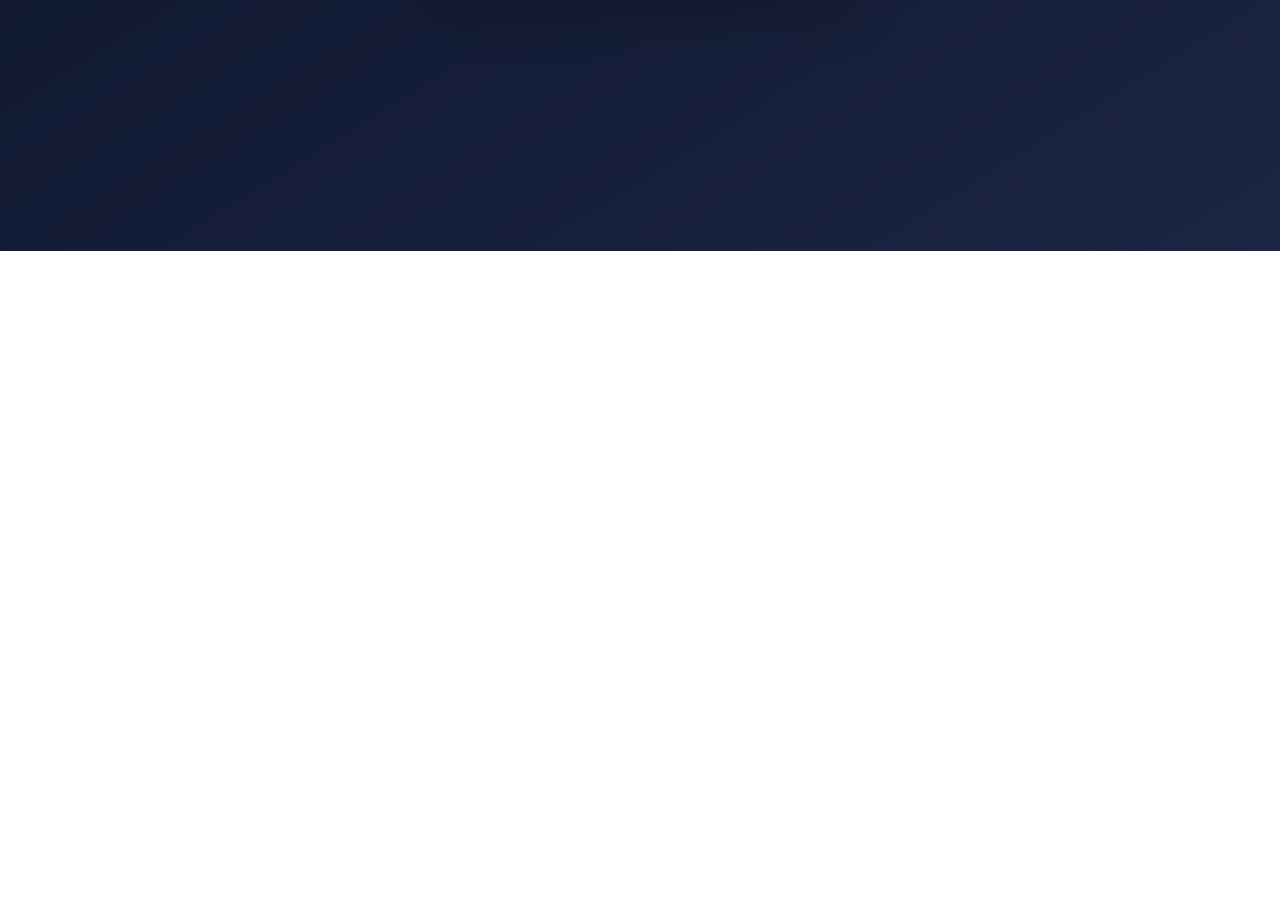
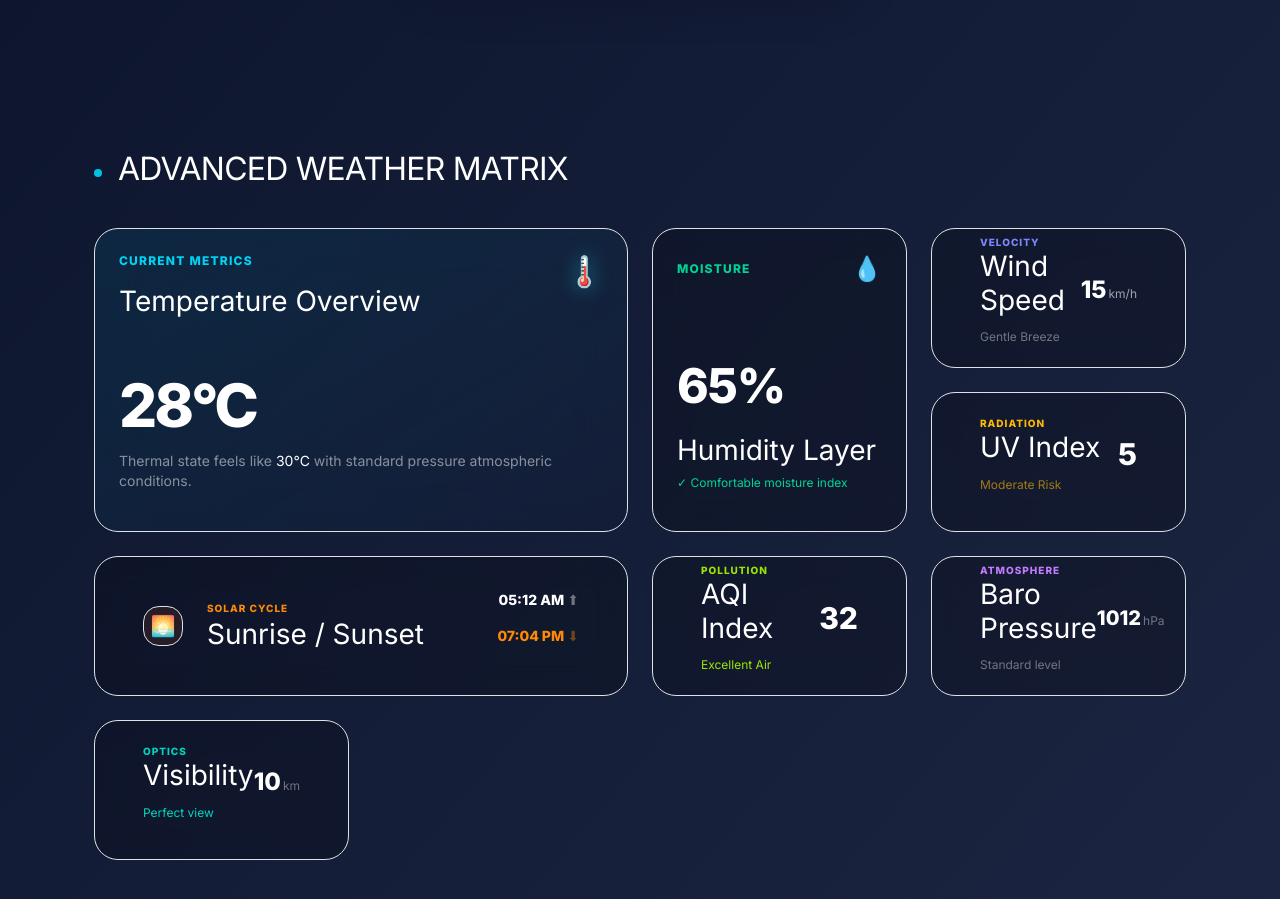
Before and after one commit to kumabbas014-beep/react-class, a React (Vite) app: page / in a window 1280 px wide. Shown: the part 549-1448 px from the top of the page. Before the commit the page ends 800 px from the top, so only its background shows below. Built offline with nearby package versions, Linux system fonts and the light colour scheme.

Commit message:
style: optimize layout to tailwind v4 canonical classes and fix warnings

```diff
--- a/src/App.jsx
+++ b/src/App.jsx
@@ -1,5 +1,6 @@
 import React, { useState } from 'react';
 import './App.css';
+import Card from './components/Card';
 
 function App() {
   const [city, setCity] = useState('');
@@ -12,8 +13,9 @@ function App() {
   };
 
   return (
-    <div className="min-h-screen bg-linear-to-br from-[#0b132b] to-[#1c2541] text-white font-['Inter'] pb-16 lg:pb-0">
+    <div className="min-h-screen bg-linear-to-br from-[#0b132b] to-[#1c2541] text-white font-['Inter'] pb-24 lg:pb-12">
 
+      {/* --- DESKTOP NAVBAR --- */}
       <nav className="hidden lg:block bg-black/25 border-b border-white/10 py-4 backdrop-blur-md">
         <div className="container mx-auto px-6 flex justify-between items-center relative">
 
@@ -23,52 +25,46 @@ function App() {
 
           <div className="flex items-center grow justify-center">
             <ul className="flex items-center gap-8 list-none m-0 p-0">
-
               <li>
                 <a className="group text-white font-semibold no-underline flex items-center gap-1.5 transition-all" href="#home">
                   <span className="w-0 overflow-hidden opacity-0 group-hover:w-5 group-hover:opacity-100 transition-all duration-300 inline-block text-lg">🏡</span>
                   <span>Home</span>
                 </a>
               </li>
-
               <li>
                 <a className="group text-white/60 no-underline hover:text-white flex items-center gap-1.5 transition-all" href="../Pages/Radar.html">
                   <span className="w-0 overflow-hidden opacity-0 group-hover:w-5 group-hover:opacity-100 transition-all duration-300 inline-block text-lg">📡</span>
                   <span>Live Radar</span>
                 </a>
               </li>
-
               <li>
                 <a className="group text-white/60 no-underline hover:text-white flex items-center gap-1.5 transition-all" href="../Pages/Hourly.html">
                   <span className="w-0 overflow-hidden opacity-0 group-hover:w-5 group-hover:opacity-100 transition-all duration-300 inline-block text-lg">⏰</span>
                   <span>Hourly Forecast</span>
                 </a>
               </li>
-
               <li>
                 <a className="group text-white/60 no-underline hover:text-white flex items-center gap-1.5 transition-all" href="../Pages/History.html">
                   <span className="w-0 overflow-hidden opacity-0 group-hover:w-5 group-hover:opacity-100 transition-all duration-300 inline-block text-lg">📜</span>
                   <span>Historical Data</span>
                 </a>
               </li>
-
               <li>
                 <a className="group text-white/60 no-underline hover:text-white flex items-center gap-1.5 transition-all" href="../Pages/News.html">
                   <span className="w-0 overflow-hidden opacity-0 group-hover:w-5 group-hover:opacity-100 transition-all duration-300 inline-block text-lg">📰</span>
                   <span>Weather News</span>
                 </a>
               </li>
-
               <li>
                 <a className="group text-white/60 no-underline hover:text-white flex items-center gap-1.5 transition-all" href="../Pages/Contact.html">
                   <span className="w-0 overflow-hidden opacity-0 group-hover:w-5 group-hover:opacity-100 transition-all duration-300 inline-block text-lg">📞</span>
                   <span>Contact Us</span>
                 </a>
               </li>
-
             </ul>
           </div>
 
+          {/* Settings & Language Dropdown */}
           <div className="relative">
             <button
               onClick={() => setIsDropdownOpen(!isDropdownOpen)}
@@ -86,16 +82,12 @@ function App() {
                 <button onClick={() => alert('Already in Dark Mode!')} className="w-full text-left px-3 py-2 text-sm rounded-xl hover:bg-white/5 transition-colors flex items-center gap-2 text-cyan-400 font-medium">
                   🌙 Dark Mode (Active)
                 </button>
-
                 <div className="border-t border-white/5 my-1.5"></div>
-
                 <div className="text-[11px] text-white/40 uppercase font-bold px-3 py-1 tracking-wider">Language</div>
                 <button onClick={() => alert('Language Options Coming Soon!')} className="w-full text-left px-3 py-2 text-sm rounded-xl hover:bg-white/5 transition-colors flex items-center gap-2 text-white font-medium">
                   🌐 Change Language
                 </button>
-
                 <div className="border-t border-white/5 my-1.5"></div>
-
                 <div className="text-[11px] text-white/40 uppercase font-bold px-3 py-1 tracking-wider">Info</div>
                 <button onClick={() => alert('Created with ❤️ by Kumail Abbas')} className="w-full text-left px-3 py-2 text-sm rounded-xl hover:bg-white/5 transition-colors flex items-center gap-2 text-white">
                   🚀 Who Made This?
@@ -107,10 +99,10 @@ function App() {
         </div>
       </nav>
 
+      {/* --- MOBILE TOP HEADER --- */}
       <div className="block lg:hidden border-b border-white/10 bg-black/25 backdrop-blur-md py-3 px-4">
         <div className="flex justify-between items-center relative">
           <h4 className="font-bold text-cyan-400 text-xl m-0">☀️ SkyCast</h4>
-
           <div>
             <button
               onClick={() => setIsDropdownOpen(!isDropdownOpen)}
@@ -135,9 +127,8 @@ function App() {
       </div>
 
       {/* --- HERO SECTION --- */}
-      <section className="container mx-auto px-4 flex items-center justify-center min-h-[75vh]">
+      <section className="container mx-auto px-4 flex items-center justify-center min-h-[70vh]">
         <div className="text-center w-full max-w-2xl mx-auto">
-
           <div className="inline-flex items-center gap-2 bg-black/40 border border-white/10 rounded-full px-4 py-2 mb-6 shadow-md">
             <span className="text-cyan-400">📍</span>
             <small className="font-semibold tracking-wide text-white">Skardu, Gilgit-Baltistan 🏔️</small>
@@ -167,12 +158,14 @@ function App() {
               Search
             </button>
           </form>
-
         </div>
       </section>
 
+      {/* --- WEATHER CARDS MODULE --- */}
+      <Card />
+
       {/* --- MOBILE BOTTOM NAVIGATION BAR --- */}
-      <div className="fixed bottom-0 left-0 right-0 block lg:hidden bg-black/70 border-t border-white/10 backdrop-blur-lg z-50">
+      <div className="fixed bottom-0 left-0 right-0 block lg:hidden bg-black/80 border-t border-white/10 backdrop-blur-lg z-50">
         <div className="flex justify-around items-center py-2">
           <a href="#home" className="text-center no-underline text-cyan-400 flex flex-col items-center">
             <span className="text-xl">🏡</span>
--- /dev/null
+++ b/src/components/Card.jsx
@@ -0,0 +1,118 @@
+import React from 'react'
+
+function Card() {
+  return (
+    <div className="container mx-auto px-4 py-12 max-w-5xl">
+      <div className="flex items-center gap-3 mb-8 justify-center lg:justify-start">
+        <span className="h-2 w-2 rounded-full bg-cyan-400 animate-pulse"></span>
+        <h2 className="text-2xl font-black tracking-tight uppercase text-[15px] text-white/40">
+          Advanced Weather Matrix
+        </h2>
+      </div>
+
+      {/* --- RESPONSIVE BENTO GRID SYSTEM --- */}
+      <div className="grid grid-cols-1 sm:grid-cols-2 md:grid-cols-4 gap-6 auto-rows-auto md:auto-rows-[140px]">
+
+        {/* 1. Temperature Card (Bento Big - 2x2) */}
+        <div className="sm:col-span-2 md:row-span-2 bg-linear-to-br from-cyan-500/10 to-transparent border border-cyan-400/20 rounded-3xl p-6 flex flex-col justify-between backdrop-blur-xl transition-all duration-300 hover:border-cyan-400/60 hover:shadow-[0_0_30px_rgba(34,211,238,0.15)] group min-h-55 md:min-h-auto">
+          <div className="flex justify-between items-start">
+            <div>
+              <p className="text-xs font-bold uppercase tracking-widest text-cyan-400">Current Metrics</p>
+              <h3 className="text-xl font-bold text-white mt-1">Temperature Overview</h3>
+            </div>
+            <span className="text-3xl filter drop-shadow-[0_0_10px_rgba(34,211,238,0.5)]">🌡️</span>
+          </div>
+          <div className="mt-4 md:mt-0">
+            <p className="text-5xl md:text-6xl font-black text-white tracking-tighter group-hover:scale-105 transition-transform duration-300 origin-left">28°C</p>
+            <p className="text-sm text-white/50 mt-2">Thermal state feels like <span className="text-white font-medium">30°C</span> with standard pressure atmospheric conditions.</p>
+          </div>
+        </div>
+
+        {/* 2. Humidity Card (Bento Tall - 1x2) */}
+        <div className="md:row-span-2 bg-black/20 border border-white/5 rounded-3xl p-6 flex flex-col justify-between backdrop-blur-lg transition-all duration-300 hover:border-emerald-400/40 hover:shadow-[0_0_25px_rgba(52,211,153,0.1)] min-h-45 md:min-h-auto">
+          <div className="flex justify-between items-center">
+            <span className="text-xs font-bold uppercase tracking-widest text-emerald-400">Moisture</span>
+            <span className="text-2xl">💧</span>
+          </div>
+          <div className="mt-4 md:mt-0">
+            <p className="text-5xl font-extrabold text-white tracking-tight">65%</p>
+            <h3 className="text-base font-semibold text-white mt-4">Humidity Layer</h3>
+            <p className="text-xs text-emerald-400 font-medium mt-1">✓ Comfortable moisture index</p>
+          </div>
+        </div>
+
+        {/* 3. Wind Speed Card */}
+        <div className="bg-black/20 border border-white/5 rounded-3xl p-5 flex items-center justify-between backdrop-blur-lg transition-all duration-300 hover:border-indigo-400/40 min-h-25 md:min-h-auto">
+          <div className="flex flex-col justify-center">
+            <span className="text-[10px] font-bold uppercase tracking-widest text-indigo-400">Velocity</span>
+            <h3 className="text-base font-bold text-white mt-0.5">Wind Speed</h3>
+            <p className="text-xs text-white/40 mt-1">Gentle Breeze</p>
+          </div>
+          <div className="text-right">
+            <p className="text-2xl font-black text-white">15<span className="text-xs font-normal text-white/60 ml-0.5">km/h</span></p>
+          </div>
+        </div>
+
+        {/* 4. UV Index Card */}
+        <div className="bg-black/20 border border-white/5 rounded-3xl p-5 flex items-center justify-between backdrop-blur-lg transition-all duration-300 hover:border-amber-400/40 min-h-25 md:min-h-auto">
+          <div className="flex flex-col justify-center">
+            <span className="text-[10px] font-bold uppercase tracking-widest text-amber-400">Radiation</span>
+            <h3 className="text-base font-bold text-white mt-0.5">UV Index</h3>
+            <p className="text-xs text-amber-400/60 mt-1 font-medium">Moderate Risk</p>
+          </div>
+          <p className="text-3xl font-black text-white">5</p>
+        </div>
+
+        {/* 5. Sunrise & Sunset Card */}
+        <div className="sm:col-span-2 bg-black/20 border border-white/5 rounded-3xl p-5 flex items-center justify-between backdrop-blur-lg transition-all duration-300 hover:border-orange-400/40 min-h-25 md:min-h-auto">
+          <div className="flex items-center gap-4">
+            <div className="h-10 w-10 rounded-2xl bg-orange-500/10 flex items-center justify-center text-xl border border-orange-500/20">🌅</div>
+            <div>
+              <span className="text-[10px] font-bold uppercase tracking-widest text-orange-400">Solar Cycle</span>
+              <h3 className="text-base font-bold text-white">Sunrise / Sunset</h3>
+            </div>
+          </div>
+          <div className="text-right flex flex-col justify-center">
+            <p className="text-sm font-bold text-white">05:12 AM <span className="text-white/40 font-normal">⬆</span></p>
+            <p className="text-sm font-bold text-orange-400 mt-0.5">07:04 PM <span className="text-orange-400/40 font-normal">⬇</span></p>
+          </div>
+        </div>
+
+        {/* 6. Air Quality Index */}
+        <div className="bg-black/20 border border-white/5 rounded-3xl p-5 flex items-center justify-between backdrop-blur-lg transition-all duration-300 hover:border-lime-400/40 min-h-25 md:min-h-auto">
+          <div className="flex flex-col justify-center">
+            <span className="text-[10px] font-bold uppercase tracking-widest text-lime-400">Pollution</span>
+            <h3 className="text-base font-bold text-white mt-0.5">AQI Index</h3>
+            <p className="text-xs text-lime-400 font-medium mt-1">Excellent Air</p>
+          </div>
+          <p className="text-3xl font-black text-white">32</p>
+        </div>
+
+        {/* 7. Air Pressure Card */}
+        <div className="bg-black/20 border border-white/5 rounded-3xl p-5 flex items-center justify-between backdrop-blur-lg transition-all duration-300 hover:border-purple-400/40 min-h-25 md:min-h-auto">
+          <div className="flex flex-col justify-center">
+            <span className="text-[10px] font-bold uppercase tracking-widest text-purple-400">Atmosphere</span>
+            <h3 className="text-base font-bold text-white mt-0.5">Baro Pressure</h3>
+            <p className="text-xs text-white/40 mt-1">Standard level</p>
+          </div>
+          <div className="text-right">
+            <p className="text-xl font-black text-white">1012<span className="text-xs font-normal text-white/40 ml-0.5">hPa</span></p>
+          </div>
+        </div>
+
+        {/* 8. Visibility Card */}
+        <div className="bg-black/20 border border-white/5 rounded-3xl p-5 flex items-center justify-between backdrop-blur-lg transition-all duration-300 hover:border-teal-400/40 min-h-25 md:min-h-auto">
+          <div className="flex flex-col justify-center">
+            <span className="text-[10px] font-bold uppercase tracking-widest text-teal-400">Optics</span>
+            <h3 className="text-base font-bold text-white mt-0.5">Visibility</h3>
+            <p className="text-xs text-teal-400 font-medium mt-1">Perfect view</p>
+          </div>
+          <p className="text-2xl font-black text-white">10<span className="text-xs font-normal text-white/40 ml-0.5">km</span></p>
+        </div>
+
+      </div>
+    </div>
+  )
+}
+
+export default Card
```
Also changed, not shown: src/Pages/Contact.jsx (added, +11 -0 lines), src/Pages/History.jsx (added, +11 -0 lines), src/Pages/Hourly.jsx (added, +11 -0 lines), src/Pages/News.jsx (added, +11 -0 lines), src/Pages/Radar.jsx (added, +11 -0 lines), Pages/Contact.html (deleted), Pages/History.html (deleted), Pages/Hourly.html (deleted), Pages/News.html (deleted), Pages/Radar.html (deleted).
